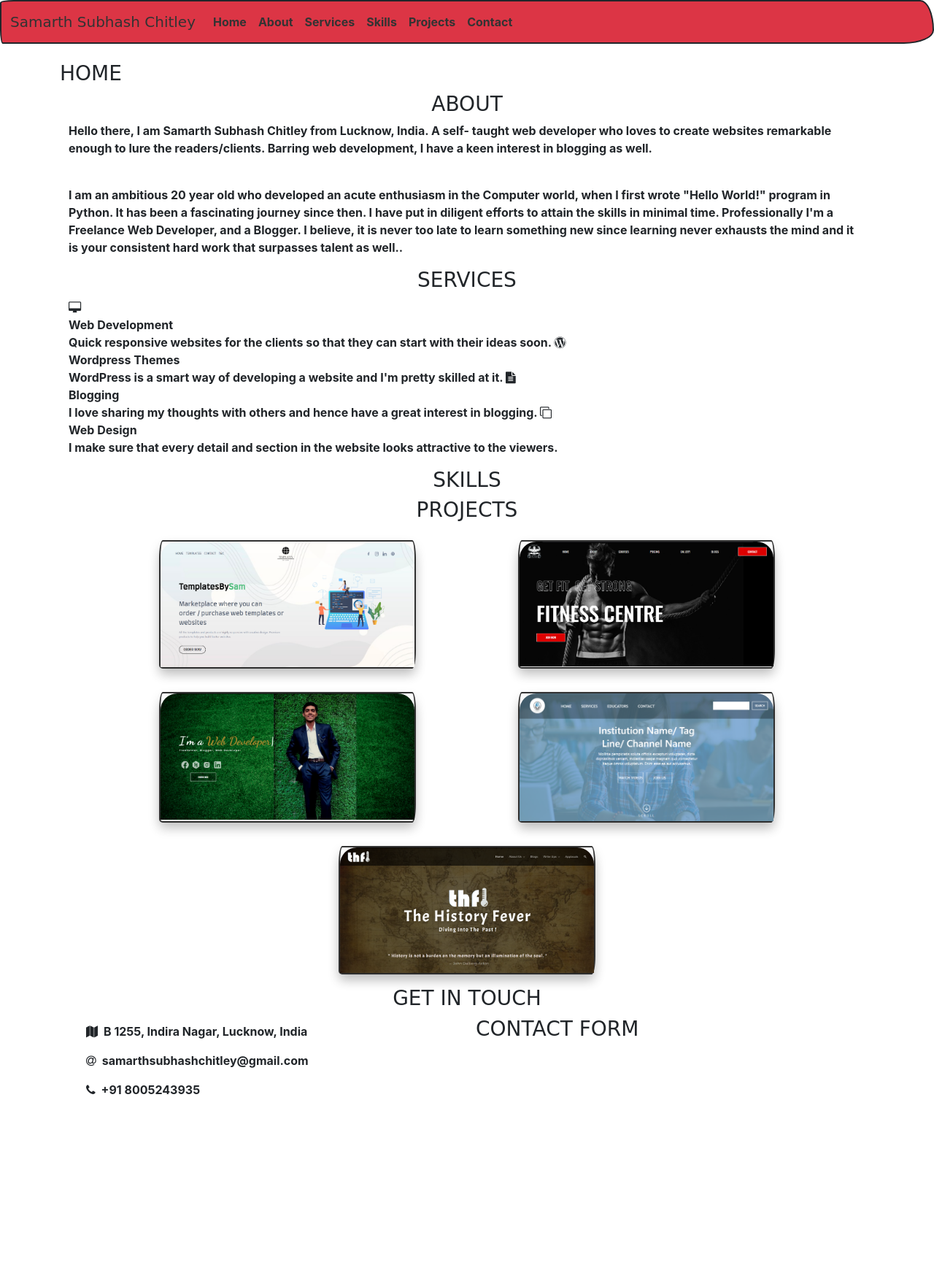
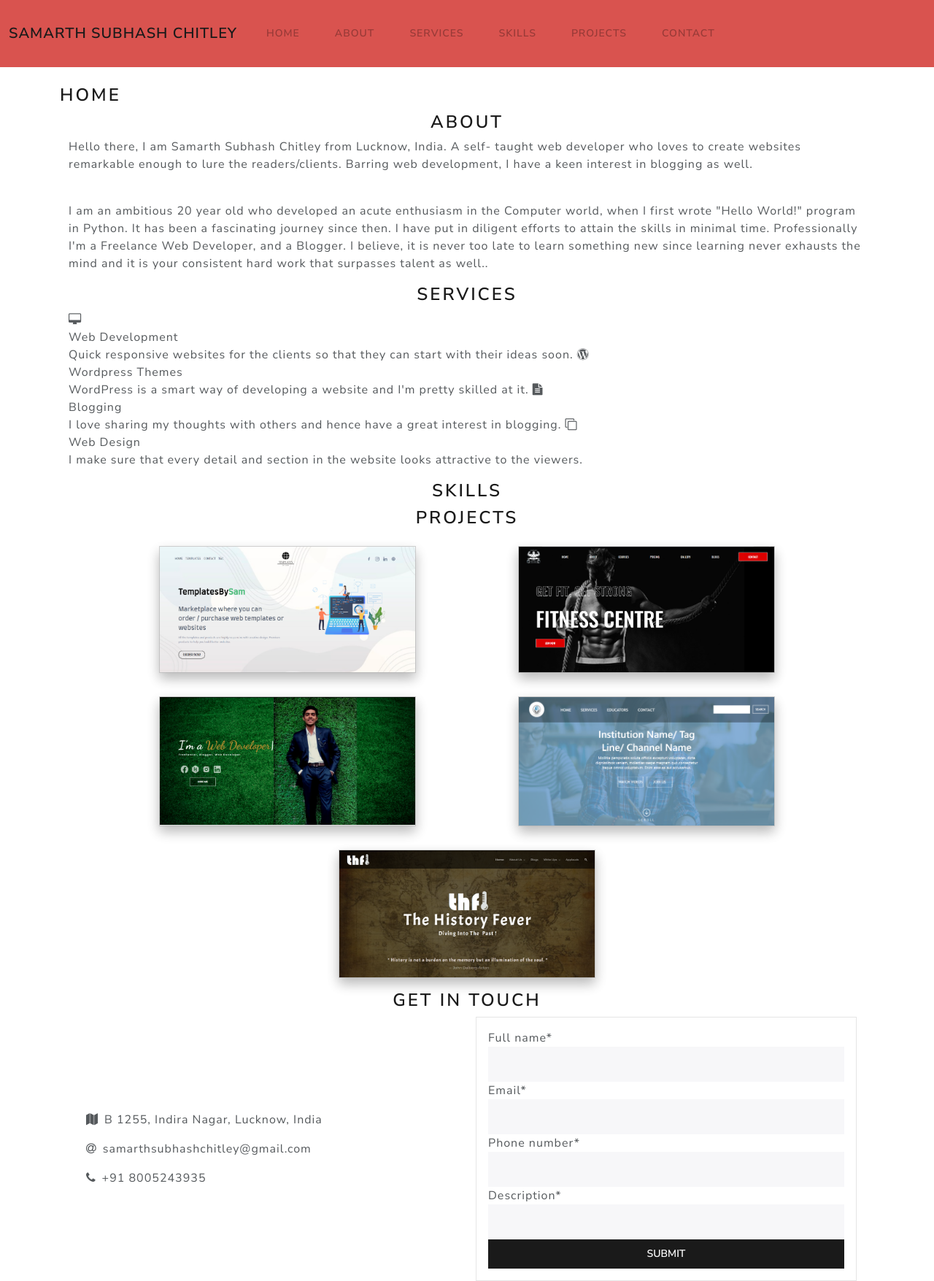
Before and after one commit to samarth-1107/django_portfolio, a Django app: page / in a window 1280 px wide. Shown: the whole page at 73% size. Before the commit the page ends 1499 px from the top, so only its background shows below. Run offline with Django 4.2, Linux system fonts and the light colour scheme; data comes from the database, SQL or seed files in the repository; both versions use the stored data as it was after the commit; some libraries are stand-ins or nearby versions; some web fonts are replaced.

Commit message:
Forms and refining basics structuring

```diff
--- a/portfolio/portfolio/settings.py
+++ b/portfolio/portfolio/settings.py
@@ -38,7 +38,10 @@ INSTALLED_APPS = [
     'django.contrib.messages',
     'django.contrib.staticfiles',
     'webapp',
+    'crispy_forms',
 ]
+
+CRISPY_TEMPLATE_PACK = 'bootstrap4'
 
 MIDDLEWARE = [
     'django.middleware.security.SecurityMiddleware',
--- a/portfolio/webapp/admin.py
+++ b/portfolio/webapp/admin.py
@@ -1,7 +1,8 @@
 from django.contrib import admin
-from .models import AboutSectionDetail, ServiceSectionDetail,ProjectSectionDetail,ContactSectionDetail
+from .models import AboutSectionDetail, ServiceSectionDetail,ProjectSectionDetail,ContactSectionDetail,ContactForm
 
 admin.site.register(AboutSectionDetail)
 admin.site.register(ServiceSectionDetail)
 admin.site.register(ProjectSectionDetail)
 admin.site.register(ContactSectionDetail)
+admin.site.register(ContactForm)
--- /dev/null
+++ b/portfolio/webapp/forms.py
@@ -0,0 +1,7 @@
+from django import forms
+from .models import ContactForm
+
+class CreateContact(forms.ModelForm):
+    class Meta:
+        model = ContactForm
+        fields = ['full_name', 'email', 'phone_number', 'description']
--- a/portfolio/webapp/models.py
+++ b/portfolio/webapp/models.py
@@ -27,3 +27,11 @@ class ContactSectionDetail(models.Model):
     description = models.CharField(max_length=100)
     def __str__(self):
         return self.personal_info
+
+class ContactForm(models.Model):
+    full_name = models.CharField(max_length=100)
+    email = models.EmailField(max_length=200)
+    phone_number =models.CharField(max_length=100)
+    description = models.CharField(max_length=350)
+    def __str__(self):
+        return self.full_name
--- a/portfolio/webapp/templates/base.html
+++ b/portfolio/webapp/templates/base.html
@@ -6,7 +6,8 @@
     <meta charset="UTF-8">
     <meta name="viewport" content="width=device-width, initial-scale=1.0">
     <title>{% block title %} {%endblock%}</title>
-    <link rel="stylesheet" type="text/css" href="https://bootswatch.com/5/sketchy/bootstrap.min.css">
+    <!-- <link rel="stylesheet" type="text/css" href="https://bootswatch.com/5/sketchy/bootstrap.min.css"> -->
+    <link rel="stylesheet" type="text/css" href="https://bootswatch.com/5/lux/bootstrap.min.css">
     <link rel="stylesheet" type="text/css" href="{% static 'css/styles.css' %}">
     <link rel="stylesheet" href="https://cdnjs.cloudflare.com/ajax/libs/font-awesome/4.7.0/css/font-awesome.min.css">
 </head>
--- a/portfolio/webapp/templates/index.html
+++ b/portfolio/webapp/templates/index.html
@@ -1,5 +1,6 @@
 {% extends 'base.html' %}
 {% block title %}Samarth Subhash CHitley{%endblock%}
+{% load crispy_forms_tags %}
 {%block content%}
 
 <body>
@@ -51,7 +52,7 @@
     <section id="contact">
         <h3 class="text-center">GET IN TOUCH</h3>
         <div class="container d-flex justify-content-between">
-            <div class="container d-flex justify-content-between  flex-column">
+            <div class="container d-flex justify-content-center  flex-column">
                 {% for detail in contact_section_details %}
                 <div class="container d-flex align-items-baseline">
                     <i class="{{detail.info_icon}}"></i>
@@ -60,7 +61,15 @@
                 {% endfor %}
             </div>
             <div class="container">
-                <h3>CONTACT FORM</h3>
+                <div class="container bg-light shadow-medium p-3 form-layout">
+                    <form action="" method="POST" autocomplete="off">
+                        {% csrf_token %}
+                        {{contact_form|crispy}}
+                        <button type="submit" class="btn btn-primary w-100 btn-block p-2">
+                            Submit
+                        </button>
+                    </form>
+                </div>
             </div>
         </div>
     </section>
--- a/portfolio/webapp/views.py
+++ b/portfolio/webapp/views.py
@@ -1,16 +1,25 @@
-from django.shortcuts import render
-from .models import AboutSectionDetail, ServiceSectionDetail,ProjectSectionDetail,ContactSectionDetail
+from django.shortcuts import render, redirect
+from .models import AboutSectionDetail, ServiceSectionDetail,ProjectSectionDetail,ContactSectionDetail,ContactForm
+from .forms import CreateContact
 
 def index(request):
     about_section_details = AboutSectionDetail.objects.all()
     services_section_details = ServiceSectionDetail.objects.all()
     project_section_details = ProjectSectionDetail.objects.all()
     contact_section_details = ContactSectionDetail.objects.all()
+
+    contact_form = CreateContact()
+    if request.method=="POST":
+        contact_form = CreateContact(request.POST)
+        if contact_form.is_valid():
+            contact_form.save()
+            return redirect('')
+
     context = {
-        'message':'Basic structure ready',
         'about_section_details':about_section_details,
         'services_section_details':services_section_details,
         'project_section_details':project_section_details,
         'contact_section_details':contact_section_details,
+        'contact_form':contact_form
         }
     return render(request, 'index.html', context=context)
```
Also changed, not shown: portfolio/db.sqlite3, portfolio/webapp/migrations/0011_contactform.py (added).
